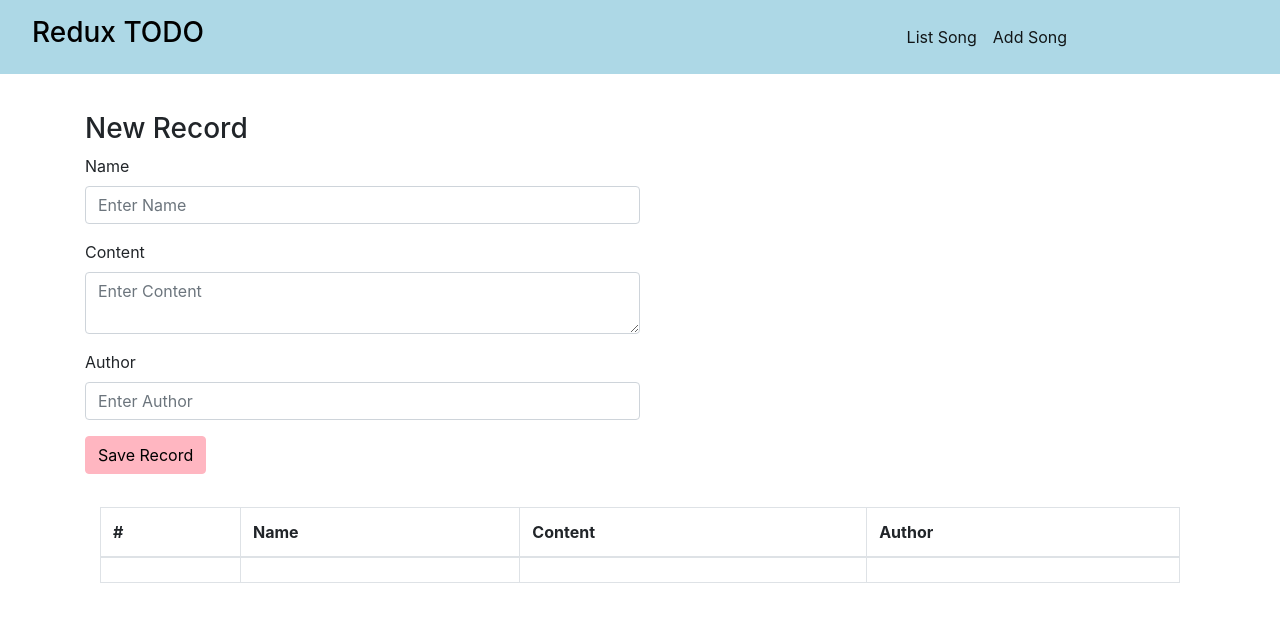
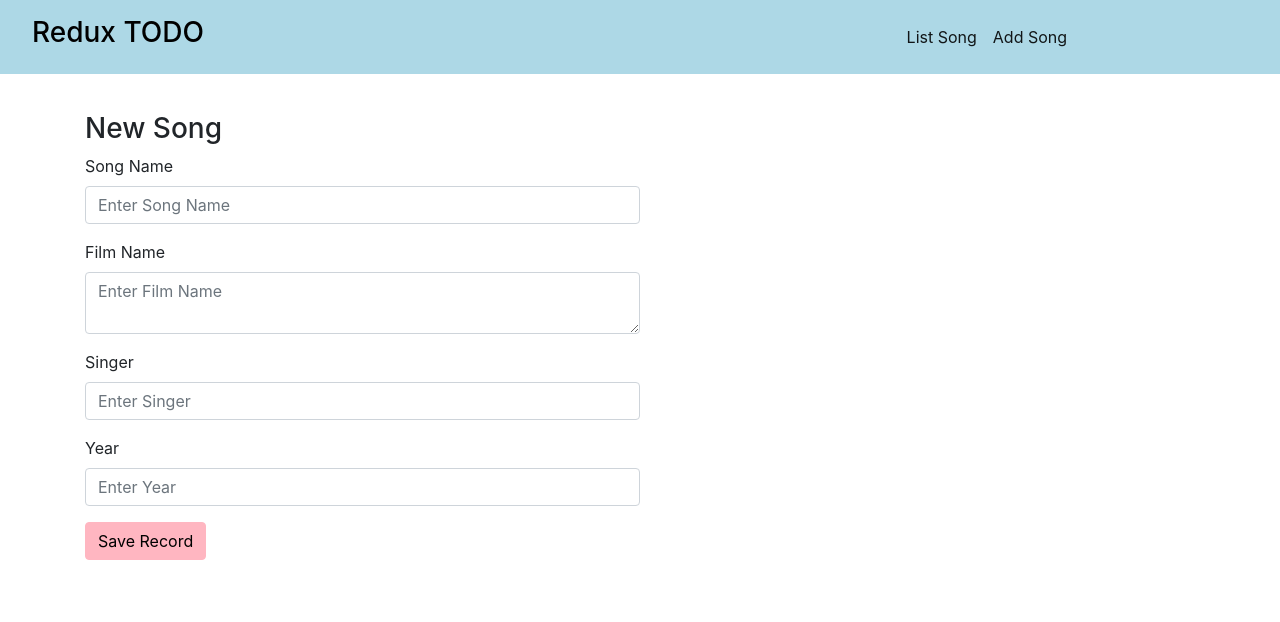
Before and after one commit to Veeresh9211/reactReduxFireBaseCRUD, a React (Create React App) app: page /addSong in a window 1280 px wide. Shown: the top 622 px of the page. Built offline with nearby package versions, Linux system fonts and the light colour scheme.

Commit message:
Firebase changes

```diff
--- a/src/components/addSong/addSong.js
+++ b/src/components/addSong/addSong.js
@@ -2,6 +2,7 @@ import React from 'react';
 import {SaveSongData} from '../../store/actions/songAction';
 import DataLoader from '../loader/dataLoader';
 import {connect} from 'react-redux';
+import $ from 'jquery';
 
 class AddSong extends React.Component{
     constructor(props){
@@ -21,44 +22,50 @@ class AddSong extends React.Component{
     }
     render(){
         let dataLoader = this.props.loaderVal ? <DataLoader/> : "";
+        if(this.props.newStatusRef == 'SUCCESS'){
+            $("#newSuccessModal").modal();
+        }
         return(
             <div className="container formAlignment">
-                <h3>New Record</h3>
+                <h3>New Song</h3>
                 <form onSubmit={this.saveSong.bind(this)}>
                     <div className="form-group">
-                        <label >Name</label>
-                        <input type="text" className="form-control" id="name" onChange={this.handleChange} placeholder="Enter Name"/>
+                        <label >Song Name</label>
+                        <input type="text" className="form-control" id="name" onChange={this.handleChange} placeholder="Enter Song Name"/>
                     </div>
                     <div className="form-group">
-                        <label>Content</label>
-                        <textarea className="form-control" id="content" onChange={this.handleChange} placeholder="Enter Content"/>
+                        <label>Film Name</label>
+                        <textarea className="form-control" id="filmName" onChange={this.handleChange} placeholder="Enter Film Name"/>
                     </div>
                     <div className="form-group">
-                        <label>Author</label>
-                        <input type="text" className="form-control" id="author" onChange={this.handleChange} placeholder="Enter Author"/>
+                        <label>Singer</label>
+                        <input type="text" className="form-control" id="singer" onChange={this.handleChange} placeholder="Enter Singer"/>
+                    </div>
+                    <div className="form-group">
+                        <label>Year</label>
+                        <input type="number" className="form-control" id="year" onChange={this.handleChange} placeholder="Enter Year"/>
                     </div>
                     <button type="submit" className="btn btn-primary">Save Record</button>
                 </form>
                 {dataLoader}
-                <div style={{marginTop:"3%"}} className="container">
-                    <table className="table table-bordered">
-                        <thead>
-                            <tr>
-                            <th scope="col">#</th>
-                            <th scope="col">Name</th>
-                            <th scope="col">Content</th>
-                            <th scope="col">Author</th>
-                            </tr>
-                        </thead>
-                        <tbody>
-                            <tr>
-                            <th scope="row">{this.props.newRecordRef.id}</th>
-                            <td>{this.props.newRecordRef.name}</td>
-                            <td>{this.props.newRecordRef.salary}</td>
-                            <td>{this.props.newRecordRef.age}</td>
-                            </tr>
-                        </tbody>
-                    </table>
+
+                <div className="modal fade" id="newSuccessModal" role="dialog" aria-labelledby="exampleModalCenterTitle" aria-hidden="true">
+                    <div className="modal-dialog modal-dialog-centered" role="document">
+                        <div className="modal-content">
+                        <div className="modal-header">
+                            <h5 className="modal-title" id="exampleModalLongTitle">Notification</h5>
+                            <button type="button" className="close" data-dismiss="modal" aria-label="Close">
+                            <span aria-hidden="true">&times;</span>
+                            </button>
+                        </div>
+                        <div className="modal-body">
+                            Record Successfully Created.
+                        </div>
+                        <div className="modal-footer">
+                            <button type="button" className="btn btn-secondary" data-dismiss="modal">Close</button>
+                        </div>
+                        </div>
+                    </div>
                 </div>
             </div>
         )
@@ -67,7 +74,7 @@ class AddSong extends React.Component{
 const mapStateToProps = (state)=>{
     debugger
     return{
-        newRecordRef: state.songR.newRecord,
+        newStatusRef: state.songR.newStatus,
         loaderVal: state.songR.loader
     }
 }
--- a/src/components/listSong/listsong.js
+++ b/src/components/listSong/listsong.js
@@ -20,19 +20,22 @@ class ListSong extends Component{
         return(
             <div className="container">
                 <div className="row postHeader">
-                    <div className="col-md-1">
-                        #
+                    <div className="col-md-2">
+                        Id
+                    </div>
+                    <div className="col-md-2">
+                        Song Name
                     </div>
                     <div className="col-md-3">
-                        Name
-                    </div>
-                    <div className="col-md-3">
-                        content
-                    </div>
-                    <div className="col-md-3">
-                        Author
+                        Film Name
                     </div>
                     <div className="col-md-2">
+                        Singer
+                    </div>
+                    <div className="col-md-2">
+                        Year
+                    </div>
+                    <div className="col-md-1">
                         Actions
                     </div>
                 </div>
@@ -46,7 +49,7 @@ class ListSong extends Component{
 const mapStateToProps = (state)=>{
     debugger
     return{
-        songs: state.songR.posts,
+        songs: state.songR.songs,
         loaderVal: state.songR.loader
     }
 }
--- a/src/components/songDetails/songDetails.js
+++ b/src/components/songDetails/songDetails.js
@@ -4,19 +4,22 @@ import {Link} from 'react-router-dom';
 const SongDetails =(props)=>{
     return(
         <div className=" row postDataList">
-            <div className="col-md-1">
+            <div className="col-md-2">
                 {props.song.id}
             </div>
-            <div className="col-md-3">
-                {props.song.employee_name}
+            <div className="col-md-2">
+                {props.song.name}
             </div>
             <div className="col-md-3">
-                {props.song.employee_salary}
-            </div>
-            <div className="col-md-3">
-                {props.song.employee_age}
+                {props.song.filmName}
             </div>
             <div className="col-md-2">
+                {props.song.singer}
+            </div>
+            <div className="col-md-2">
+                {props.song.year}
+            </div>
+            <div className="col-md-1">
                 <button>Delete</button>
 
                 <Link to={{pathname: `/updateSong/${props.song.id}`,state: props.song}} className="nav-link">Update Song</Link>
--- /dev/null
+++ b/src/config/config.js
@@ -0,0 +1,14 @@
+import firebase from 'firebase';
+var firebaseConfig = {
+    apiKey: "AIzaSyDkcXPXkws0txAZvaP6FMfHYlPhesKKhTY",
+    authDomain: "reactreduxtodoexample.firebaseapp.com",
+    databaseURL: "https://reactreduxtodoexample.firebaseio.com",
+    projectId: "reactreduxtodoexample",
+    storageBucket: "reactreduxtodoexample.appspot.com",
+    messagingSenderId: "155968295519",
+    appId: "1:155968295519:web:fb54ab97fe78f5844101ea"
+  };
+  // Initialize Firebase
+  firebase.initializeApp(firebaseConfig);
+
+  export default firebase;
--- a/src/store/actions/songAction.js
+++ b/src/store/actions/songAction.js
@@ -1,28 +1,33 @@
 import axios from 'axios';
+import firebase from '../../config/config';
+const dbRef = firebase.firestore();
 export const GetSongData =()=>{
     return (dispatch)=>{
-        dispatch({type:'BEGIN_API'})
-        axios.get('http://dummy.restapiexample.com/api/v1/employees')
-        .then(function (response) {
-            debugger;
-           dispatch({type: 'GET_POST_DATA',payload: response.data.data});
-        })
+        dispatch({type:'BEGIN_API'});
+        dbRef.collection("songs").get().then((querySnapshot) => {
+            const data = querySnapshot.docs.map(doc => ({...doc.data(),id: doc.id}));
+            dispatch({type: 'GET_SONG_DATA',payload: data});
+        });
     }
 }
 
 export const SaveSongData =(data)=>{
-    let record =  {
+    let songRecord =  {
         "name": data.name,
-        "salary": data.content,
-        "age": data.author
+        "filmName": data.filmName,
+        "singer": data.singer,
+        "year":data.year
      }
     return (dispatch)=>{
-        dispatch({type:'BEGIN_API'})
-        axios.post('http://dummy.restapiexample.com/api/v1/create',record)
-        .then(function (response) {
-            debugger;
-           dispatch({type: 'SAVE_SONG_DATA',payload: response.data.data});
+        dispatch({type:'BEGIN_API'});
+        debugger
+        dbRef.collection("songs").doc().set(songRecord)
+        .then(function() {
+            dispatch({type: 'SAVE_SONG_DATA',payload: "SUCCESS"});
         })
+        .catch(function(error) {
+            console.error("Error writing document: ", error);
+        });
     }
 }
 
--- a/src/store/reducers/songreducer.js
+++ b/src/store/reducers/songreducer.js
@@ -1,23 +1,23 @@
 const initialState={
-    posts: [],
-    newRecord: {},
+    songs: [],
+    newStatus: "",
     loader: false,
     updateStatus: ""
 }
 const songReducer =(state=initialState, action)=>{
     debugger
     switch(action.type){
-        case 'GET_POST_DATA':
+        case 'GET_SONG_DATA':
             return {
                 ...state,
-                posts: action.payload,
+                songs: action.payload,
                 loader: false
             }
         break;
         case 'SAVE_SONG_DATA':
             return {
                 ...state,
-                newRecord: action.payload,
+                newStatus: action.payload,
                 loader: false
             }
         break;
```
Also changed, not shown: public/steps.txt (added), src/components/updateSong/updateSong.js (indentation only).
